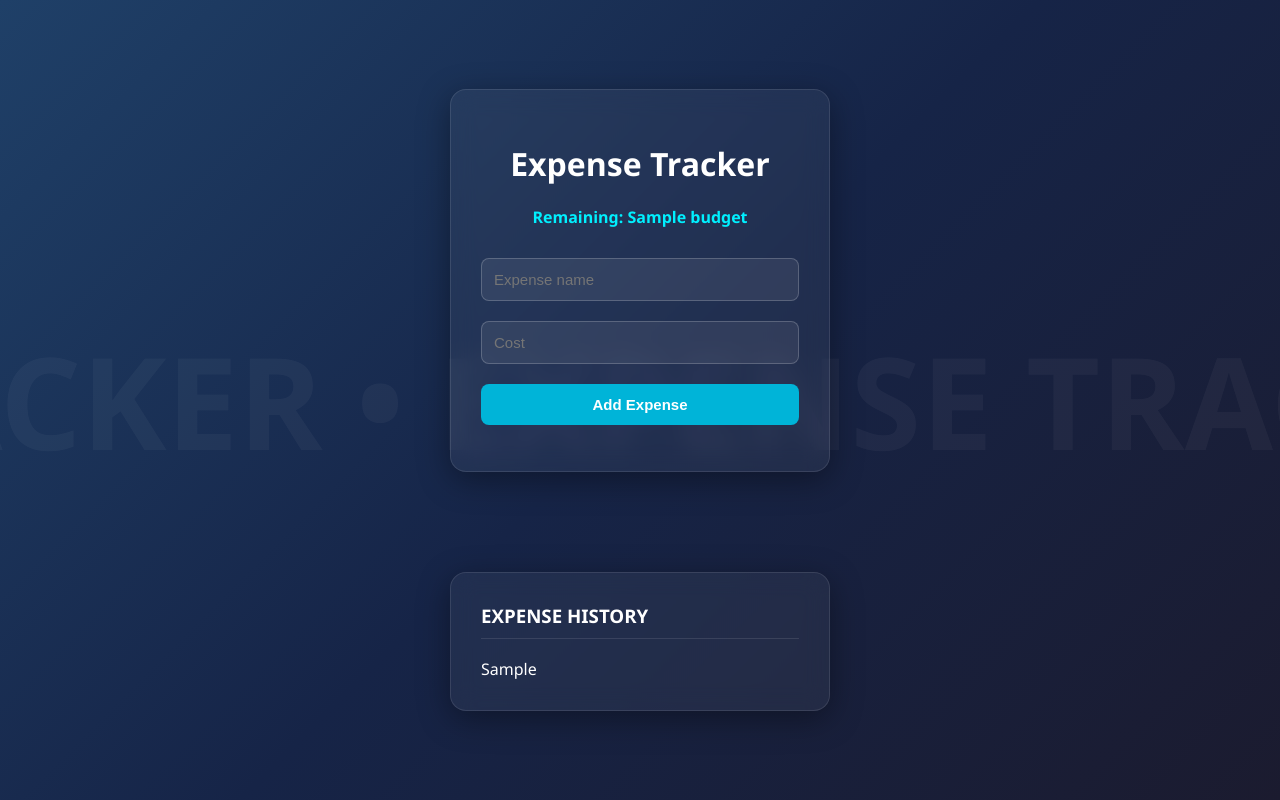
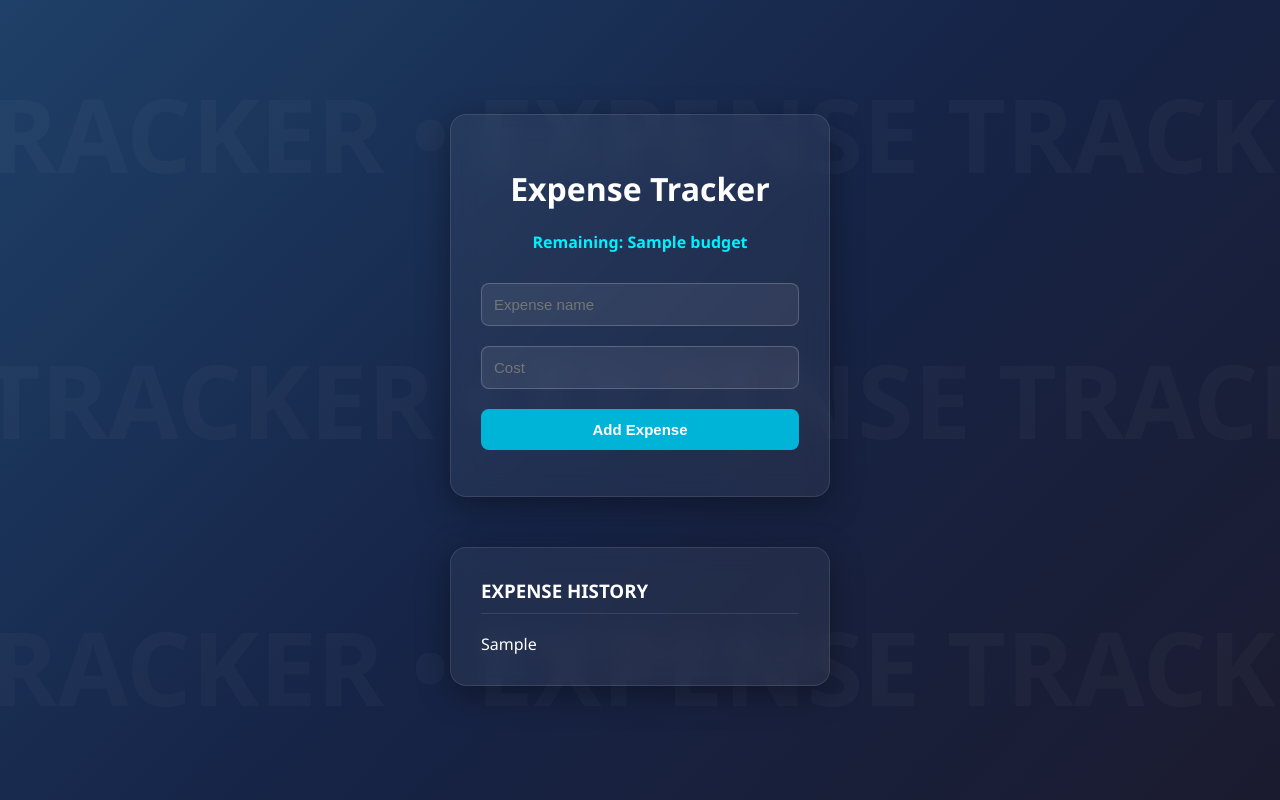
Before and after one commit to DANTE-1903/Budget-Tracker, a Flask app: template templates/dashboard.html in a window 1280 px wide. Run offline with Flask 3, Linux system fonts and the light colour scheme; the template is opened without the code that fills it: most values are stand-ins (such as "Sample title", 1, 10 or a date in 2020).

```diff
--- a/templates/dashboard.html
+++ b/templates/dashboard.html
@@ -12,7 +12,7 @@
                 flex-direction: column;
                 justify-content: center;
                 align-items: center;
-                gap: 100px;
+                gap: 50px;
                 color: #fff;
             }
             .glass-container {
@@ -25,6 +25,7 @@
                 width: 380px;
                 box-shadow: 0 8px 32px 0 rgba(0, 0, 0, 0.37);
                 box-sizing: border-box;
+                z-index: 1;
             }
             h1, h2 {
                 text-align: center;
@@ -65,7 +66,7 @@
                 margin-top: 10px;
             }
 
-            /* --- TICKER CSS GOES HERE INSIDE STYLE --- */
+            /* --- FULL-SCREEN MULTI-ROW TICKER CSS --- */
             .ticker-wrap {
                 position: fixed;
                 top: 0;
@@ -75,34 +76,56 @@
                 overflow: hidden;
                 z-index: -1;
                 display: flex;
-                align-items: center;
-                opacity: 0.04;
+                flex-direction: column;
+                justify-content: space-around;
+                opacity: 0.03;
                 pointer-events: none;
             }
 
-            .ticker-text {
-                display: inline-block;
+            .ticker-row {
+                display: flex;
                 white-space: nowrap;
-                font-size: 10vw;
+                font-size: 8vw;
                 font-weight: bold;
                 text-transform: uppercase;
-                animation: scrollText 20s linear infinite;
             }
 
-            @keyframes scrollText {
-                0% {
-                    transform: translateX(0);
-                }
-                100% {
-                    transform: translateX(-50%);
-                }
+            .row-1 .ticker-text {
+                display: inline-block;
+                animation: scrollLeft 25s linear infinite;
+            }
+
+            .row-2 .ticker-text {
+                display: inline-block;
+                animation: scrollRight 25s linear infinite;
+            }
+
+            @keyframes scrollLeft {
+                0% { transform: translateX(0); }
+                100% { transform: translateX(-50%); }
+            }
+
+            @keyframes scrollRight {
+                0% { transform: translateX(-50%); }
+                100% { transform: translateX(0); }
             }
         </style>
     </head>
     <body>
-        <!-- --- TICKER HTML GOES HERE INSIDE BODY --- -->
+        <!-- --- FULL-SCREEN BACKGROUND TICKER --- -->
         <div class="ticker-wrap">
-            <div class="ticker-text">EXPENSE TRACKER • EXPENSE TRACKER • EXPENSE TRACKER • EXPENSE TRACKER • </div>
+            <div class="ticker-row row-1">
+                <div class="ticker-text">EXPENSE TRACKER • EXPENSE TRACKER • EXPENSE TRACKER • EXPENSE TRACKER • &nbsp;</div>
+                <div class="ticker-text">EXPENSE TRACKER • EXPENSE TRACKER • EXPENSE TRACKER • EXPENSE TRACKER • &nbsp;</div>
+            </div>
+            <div class="ticker-row row-2">
+                <div class="ticker-text">EXPENSE TRACKER • EXPENSE TRACKER • EXPENSE TRACKER • EXPENSE TRACKER • &nbsp;</div>
+                <div class="ticker-text">EXPENSE TRACKER • EXPENSE TRACKER • EXPENSE TRACKER • EXPENSE TRACKER • &nbsp;</div>
+            </div>
+            <div class="ticker-row row-1">
+                <div class="ticker-text">EXPENSE TRACKER • EXPENSE TRACKER • EXPENSE TRACKER • EXPENSE TRACKER • &nbsp;</div>
+                <div class="ticker-text">EXPENSE TRACKER • EXPENSE TRACKER • EXPENSE TRACKER • EXPENSE TRACKER • &nbsp;</div>
+            </div>
         </div>
 
         <div class="glass-container">
```
Also changed, not shown: templates/setup.html (+39 -17 lines).
